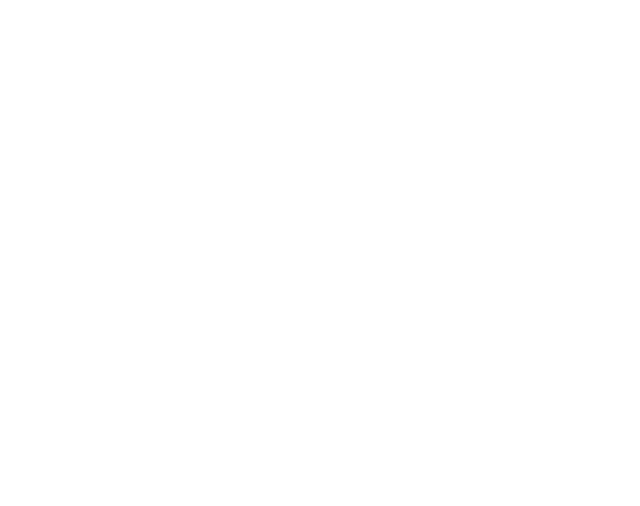
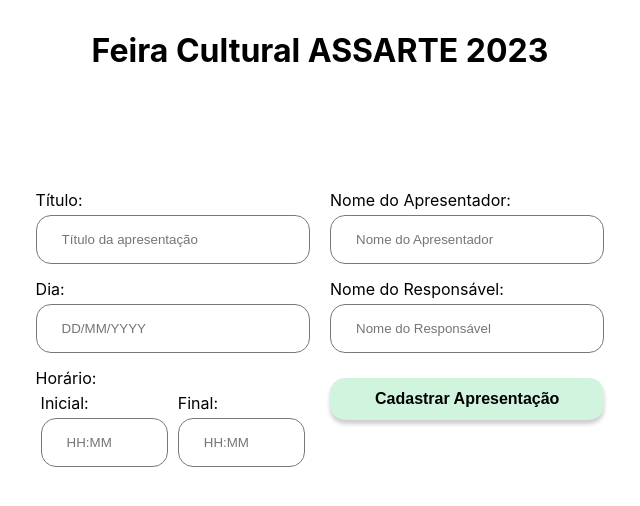
Before and after one commit to Skyerv/gerador-de-certificados-assarte, a React (Create React App) app: page /registerPresentation in a window 1280 px wide. Before the commit this address had no page. Shown: the top 506 px of the page, without its empty margins (320-960 px from the left). Built offline with nearby package versions, Linux system fonts and the light colour scheme.

Commit message:
Fiz a tela de cadastrar apresentação

```diff
--- a/src/App.js
+++ b/src/App.js
@@ -4,6 +4,7 @@
 import Login from './pages/Login';
 import RegisterTeacher from './pages/RegisterTeacher';
 import TeacherPage from './pages/TeacherPage';
+import RegisterPresentation from './pages/RegisterPresentation';
 
 function App() {
   return (
@@ -13,6 +14,7 @@
         <Route path="/login" element={<Login/>} />
         <Route path="/cadastrar" element={<RegisterTeacher/>} />
         <Route path="/professor" element={<TeacherPage/>} />
+        <Route path="/registerPresentation" element={<RegisterPresentation/>} />
       </Routes>
     </Router>
   );
--- /dev/null
+++ b/src/components/DateInput.js
@@ -0,0 +1,41 @@
+import React, { Component } from 'react';
+
+class DateInput extends Component {
+  constructor(props) {
+    super(props);
+    this.state = {
+      dateValue: '',
+    };
+    this.inputRef = React.createRef();
+  }
+
+  handleDateChange = (e) => {
+    let inputDate = e.target.value;
+
+    inputDate = inputDate.replace(/\D/g, '').slice(0, 8);
+
+    let formattedDate = '';
+    for (let i = 0; i < inputDate.length; i++) {
+      if (i === 2 || i === 4) {
+        formattedDate += '/';
+      }
+      formattedDate += inputDate[i];
+    }
+    this.setState({ dateValue: formattedDate });
+    this.inputRef.current.selectionEnd = this.inputRef.current.selectionStart = formattedDate.length;
+  };
+
+  render() {
+    return (
+      <input
+        type="text"
+        placeholder="DD/MM/YYYY"
+        value={this.state.dateValue}
+        onChange={this.handleDateChange}
+        ref={this.inputRef}
+      />
+    );
+  }
+}
+
+export default DateInput;
--- /dev/null
+++ b/src/components/TimeInput.js
@@ -0,0 +1,39 @@
+import React, { Component } from 'react';
+
+class TimeInput extends Component {
+  constructor(props) {
+    super(props);
+    this.state = {
+      timeValue: '',
+    };
+    this.inputRef = React.createRef();
+  }
+
+  handleTimeChange = (e) => {
+    let inputTime = e.target.value;
+    inputTime = inputTime.replace(/\D/g, '').slice(0, 4);
+    let formattedTime = '';
+    for (let i = 0; i < inputTime.length; i++) {
+      if (i === 2) {
+        formattedTime += ':';
+      }
+      formattedTime += inputTime[i];
+    }
+    this.setState({ timeValue: formattedTime });
+    this.inputRef.current.selectionEnd = this.inputRef.current.selectionStart = formattedTime.length;
+  };
+
+  render() {
+    return (
+      <input
+        type="text"
+        placeholder="HH:MM"
+        value={this.state.timeValue}
+        onChange={this.handleTimeChange}
+        ref={this.inputRef}
+      />
+    );
+  }
+}
+
+export default TimeInput;
--- /dev/null
+++ b/src/pages/RegisterPresentation.js
@@ -0,0 +1,52 @@
+import React from 'react';
+import Nav from '../components/Nav';
+import DateInput from '../components/DateInput';
+import TimeInput from '../components/TimeInput';
+import CustomButton from '../components/CustomButton';
+
+import '../styles/RegisterPresentation.css';
+
+function RegisterPresentation(){
+    return (
+        <div className='registerPresentationContainer'>
+            <Nav/>
+            <div className='space'></div>
+            <form className='formContainer'>
+                <div className='column'>
+                    <div className="form-group">
+                        <label>Título:</label>
+                        <input type="text" placeholder="Título da apresentação" />
+                    </div>
+                    <div className="form-group">
+                        <label>Dia:</label>
+                        <DateInput/>
+                    </div>
+                    <label>Horário:</label>
+                    <div className='time'>
+                        <div className="form-group columnTime">
+                            <label>Inicial:</label>
+                            <TimeInput />
+                        </div>
+                        <div className="form-group columnTime">
+                            <label>Final:</label>
+                            <TimeInput />
+                        </div>
+                    </div>
+                </div>
+                <div className='column'>
+                    <div className="form-group">
+                        <label>Nome do Apresentador:</label>
+                        <input type="text" placeholder="Nome do Apresentador" />
+                    </div>
+                    <div className="form-group">
+                        <label>Nome do Responsável:</label>
+                        <input type="text" placeholder="Nome do Responsável" />
+                    </div>
+                    <CustomButton text='Cadastrar Apresentação'/>
+                </div>
+            </form>
+        </div>
+    );
+}
+
+export default RegisterPresentation;
--- a/src/pages/TeacherPage.js
+++ b/src/pages/TeacherPage.js
@@ -11,7 +11,7 @@
 
         <div className="buttons-div">
             <div className="buttons-column">
-                <Link to='/login'><CustomButton text='Cadastrar Apresentação'/></Link>
+                <Link to='/registerPresentation'><CustomButton text='Cadastrar Apresentação'/></Link>
                 <Link to='/login'><CustomButton text='Cadastrar Seus Alunos'/></Link>
             </div>
 
--- /dev/null
+++ b/src/styles/RegisterPresentation.css
@@ -0,0 +1,45 @@
+.registerPresentationContainer{
+    padding: 10px 27%;
+}
+
+.formContainer {
+    display: flex;
+    flex-wrap: wrap;
+}
+
+.column {
+    flex: 1;
+    padding: 10px;
+}
+
+.time {
+    display: flex;
+    flex-wrap: wrap;
+}
+
+.columnTime {
+    flex: 1;
+    padding: 5px;
+}
+
+.space {
+    margin-bottom: 110px;
+}
+
+@media (max-width: 768px) {
+    .container {
+        flex-direction: column;
+    }
+
+    .column {
+        flex: auto;
+        margin: 5px;
+        padding: 10px;
+    }
+}
+
+@media (max-width: 945px) {
+    .registerPresentationContainer{
+        padding: 10px 20%;
+    }
+}
--- a/src/styles/TeacherPage.css
+++ b/src/styles/TeacherPage.css
@@ -1,6 +1,5 @@
 .container {
     padding: 10px 20%;
-
 }
 
 .buttons-div{
```
Also changed, not shown: src/index.css (line endings or trailing spaces).
